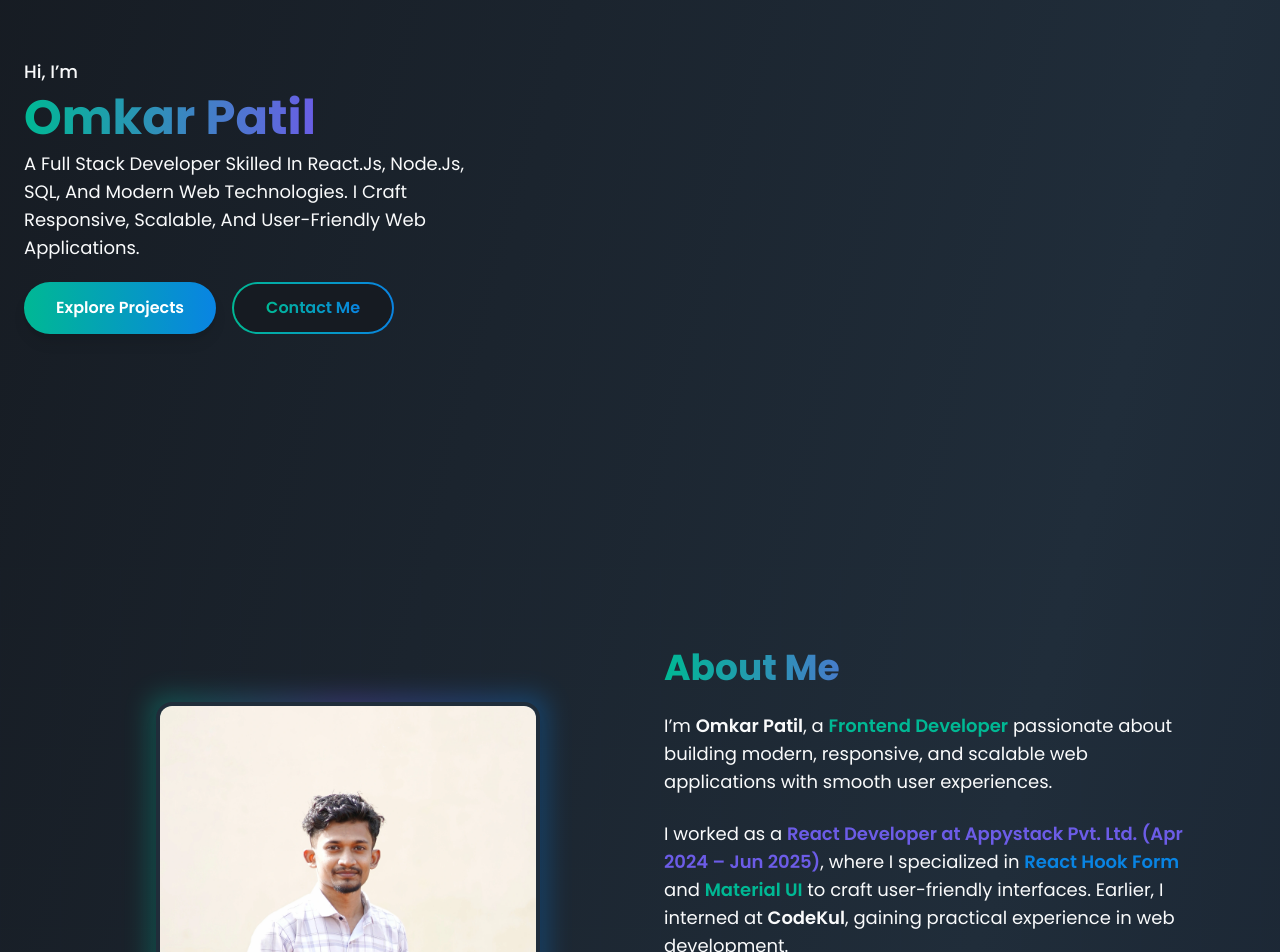
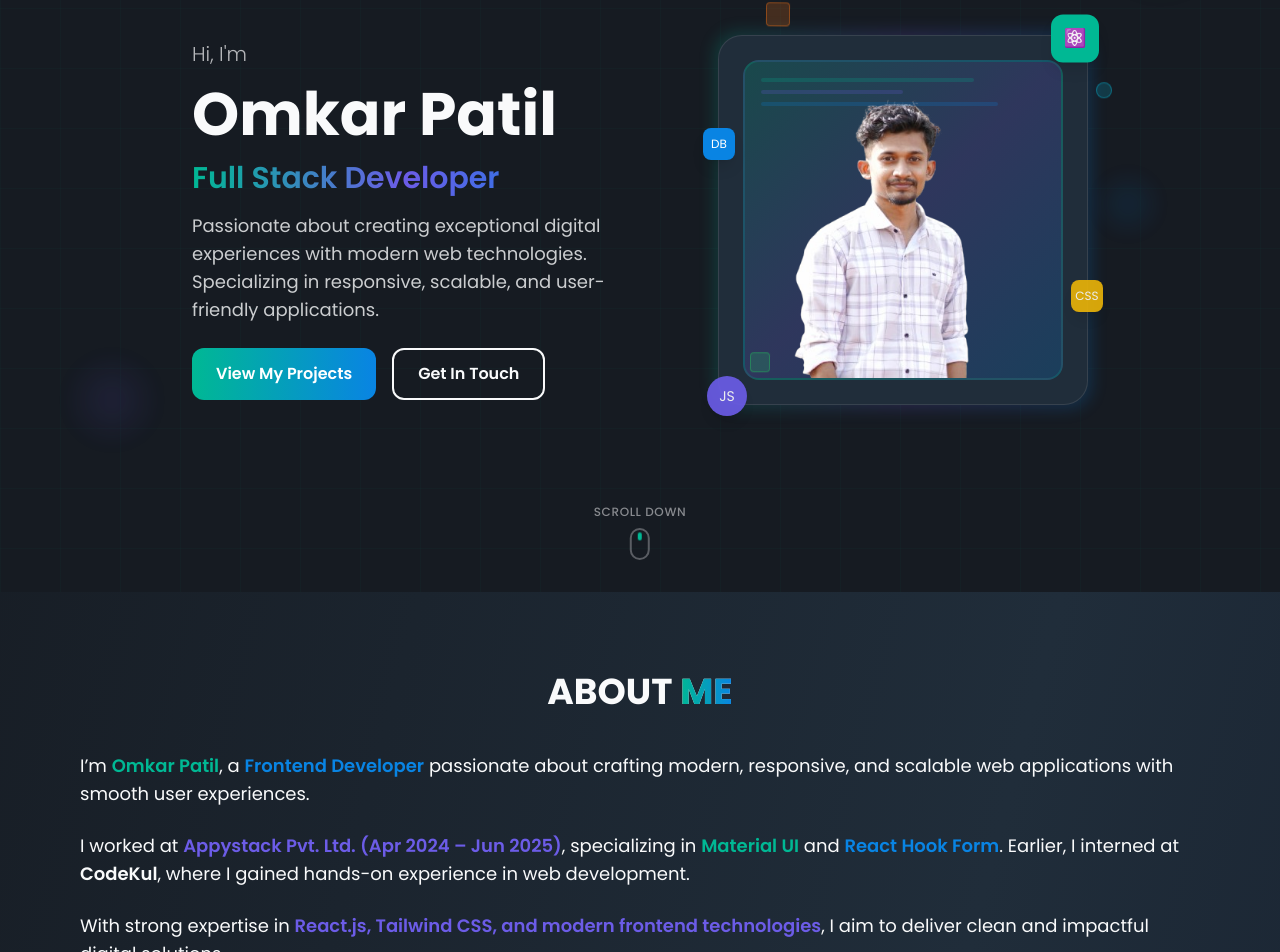
Before and after one commit to omkarpatil2906/myPortfolio, a React (Create React App) app: page / in a window 1280 px wide. Shown: the part 232-1184 px from the top of the page. Built offline with nearby package versions, Linux system fonts and the light colour scheme.

Commit message:
initial commit

```diff
--- a/src/layout/Navbar.js
+++ b/src/layout/Navbar.js
@@ -69,9 +69,10 @@ function Navbar({ darkMode, setDarkMode }) {
                     {/* Logo */}
                     <div className="flex items-center gap-3 group cursor-pointer">
                         <div className="transition-transform duration-300 group-hover:scale-110 group-hover:rotate-3">
-                            <LofiFyLogo />
+                            {/* <LofiFyLogo /> */}
+
                         </div>
-                        <p className="text-2xl font-bold text-dark dark:text-light">LifoFy</p>
+                        <p className="text-2xl font-bold text-dark dark:text-light"> <span className='text-emeraldGreen mr-0.5'>O</span>P</p>
                     </div>
 
                     {/* Desktop Menu */}
--- a/src/pages/AboutSection.js
+++ b/src/pages/AboutSection.js
@@ -1,6 +1,5 @@
 import React from "react";
 import { motion } from "framer-motion";
-import OmkarImg from "../common/assets/OmkarP.webp"
 
 const textVariants = {
   hidden: { opacity: 0, y: 20 },
@@ -17,89 +16,82 @@ const AboutSection = () => {
       id="about"
       className="relative py-20 px-6 md:px-12 lg:px-20 font-poppins overflow-hidden"
     >
-            {/* Decorative Grid Background (like homepage) */}
+      {/* Decorative Grid Background (same as HomePage) */}
       <div className="absolute inset-0 opacity-[0.02] dark:opacity-[0.04]">
         <div
           className="w-full h-full"
           style={{
-                        backgroundImage: `linear-gradient(rgba(46, 204, 113, 0.15) 1px, transparent 1px),
-              linear-gradient(90deg, rgba(52, 152, 219, 0.15) 1px, transparent 1px)`,
-                        backgroundSize: "60px 60px",
+            backgroundImage: `linear-gradient(rgba(46, 204, 113, 0.1) 1px, transparent 1px),
+              linear-gradient(90deg, rgba(46, 204, 113, 0.1) 1px, transparent 1px)`,
+            backgroundSize: "50px 50px",
           }}
         ></div>
       </div>
 
-            <div className="max-w-6xl mx-auto flex flex-col md:flex-row items-center gap-12 relative z-10">
-                {/* Left Side - Image */}
-                <motion.div
-                    className="flex-1 flex justify-center"
-                    initial={{ opacity: 0, x: -50 }}
-                    whileInView={{ opacity: 1, x: 0 }}
-                    transition={{ duration: 0.8 }}
+      <div className="max-w-6xl mx-auto relative z-10">
+        {/* Heading */}
+        <motion.h2
+          className="text-2xl md:text-4xl uppercase font-poppins font-bold mb-10
+                     bg-gradient-to-r from-dark to-dark dark:from-light dark:to-light
+                     bg-clip-text text-transparent text-center"
+          initial={{ opacity: 0, y: -20 }}
+          whileInView={{ opacity: 1, y: 0 }}
           viewport={{ once: true }}
+          transition={{ duration: 0.8, delay: 0.2 }}
         >
-                    <div className="relative group">
-                        <div className="absolute -inset-2 bg-gradient-to-r from-emeraldGreen via-techViolet to-techBlue rounded-2xl blur-md opacity-30 group-hover:opacity-50 transition-all duration-500"></div>
-                        <img
-                            src={OmkarImg} // Replace with your photo
-                            alt="Omkar Patil"
-                            className="relative rounded-2xl w-72 h-72 md:w-96 md:h-96 object-cover shadow-lg border-4 border-white dark:border-dark2"
-                            loading="lazy"
-                        />
-                    </div>
-                </motion.div>
+          About{" "}
+          <span className="bg-gradient-to-r from-emeraldGreen to-techBlue bg-clip-text text-transparent">
+            Me
+          </span>
+        </motion.h2>
 
-                {/* Right Side - Content */}
-                <motion.div
-                    className="flex-1 space-y-6 text-center md:text-left"
+        {/* Content */}
+        <div className="space-y-6 text-center md:text-left text-dark dark:text-light">
+          <motion.p
+            className="text-base md:text-lg leading-relaxed"
+            variants={textVariants}
+            custom={0.2}
             initial="hidden"
             whileInView="visible"
             viewport={{ once: true }}
           >
-                    <motion.h2
-                        className="text-3xl md:text-4xl font-bold bg-gradient-to-r from-emeraldGreen via-techViolet to-techBlue bg-clip-text text-transparent"
-                        variants={textVariants}
-                    >
-                        About Me
-                    </motion.h2>
-
-                    <motion.p
-                        className="text-base md:text-lg leading-relaxed text-dark dark:text-light"
-                        variants={textVariants}
-                        custom={0.3}
-                    >
-                        I’m <span className="font-semibold">Omkar Patil</span>, a{" "}
-                        <span className="text-emeraldGreen font-semibold">Frontend Developer</span>{" "}
-                        passionate about building modern, responsive, and scalable web
-                        applications with smooth user experiences.
+            I’m <span className="font-semibold text-emeraldGreen">Omkar Patil</span>, a{" "}
+            <span className="font-semibold text-techBlue">Frontend Developer</span> passionate
+            about crafting modern, responsive, and scalable web applications with smooth
+            user experiences.
           </motion.p>
 
           <motion.p
-                        className="text-base md:text-lg leading-relaxed text-dark dark:text-light"
+            className="text-base md:text-lg leading-relaxed"
             variants={textVariants}
-                        custom={0.6}
+            custom={0.4}
+            initial="hidden"
+            whileInView="visible"
+            viewport={{ once: true }}
           >
-                        I worked as a{" "}
+            I worked at{" "}
             <span className="font-semibold text-techViolet">
-                            React Developer at Appystack Pvt. Ltd. (Apr 2024 – Jun 2025)
-                        </span>, where I specialized in{" "}
-                        <span className="font-semibold text-techBlue">React Hook Form</span> and{" "}
-                        <span className="font-semibold text-emeraldGreen">Material UI</span> to
-                        craft user-friendly interfaces. Earlier, I interned at{" "}
-                        <span className="font-semibold">CodeKul</span>, gaining practical
+              Appystack Pvt. Ltd. (Apr 2024 – Jun 2025)
+            </span>, specializing in{" "}
+            <span className="text-emeraldGreen font-semibold">Material UI</span> and{" "}
+            <span className="text-techBlue font-semibold">React Hook Form</span>. Earlier, I
+            interned at <span className="font-semibold">CodeKul</span>, where I gained hands-on
             experience in web development.
           </motion.p>
 
           <motion.p
-                        className="text-base md:text-lg leading-relaxed text-dark dark:text-light"
+            className="text-base md:text-lg leading-relaxed"
             variants={textVariants}
-                        custom={0.9}
+            custom={0.6}
+            initial="hidden"
+            whileInView="visible"
+            viewport={{ once: true }}
           >
             With strong expertise in{" "}
-                        <span className="font-semibold">
+            <span className="font-semibold text-techViolet">
               React.js, Tailwind CSS, and modern frontend technologies
             </span>
-                        , I focus on delivering clean, impactful digital solutions.
+            , I aim to deliver clean and impactful digital solutions.
           </motion.p>
 
           {/* Button */}
@@ -111,7 +103,7 @@ const AboutSection = () => {
           >
             View My Work
           </motion.a>
-                </motion.div>
+        </div>
       </div>
     </section>
   );
--- a/src/pages/HomePage.js
+++ b/src/pages/HomePage.js
@@ -1,19 +1,13 @@
-import React from "react";
-import { motion } from "framer-motion";
-import HomeImage from "../common/assets/tech boy.png";
-import { Helmet } from "react-helmet-async";
-
-
-const textVariants = {
-  hidden: { opacity: 0, y: 20 },
-  visible: (delay = 0) => ({
-    opacity: 1,
-    y: 0,
-    transition: { duration: 0.6, delay },
-  }),
-};
+import React, { useEffect, useState } from 'react';
+import omkar from "../common/assets/12.png";
 
 const HomePage = () => {
+  const [isVisible, setIsVisible] = useState(false);
+
+  useEffect(() => {
+    setIsVisible(true);
+  }, []);
+
   const handleLinkClick = (id) => {
     const element = document.getElementById(id);
     if (element) {
@@ -21,160 +15,180 @@ const HomePage = () => {
     }
   };
 
+
   return (
-    <>
-      <Helmet>
-        <title>Omkar Patil | React.js, Node.js & Full Stack Developer</title>
-        <meta
-          name="description"
-          content="I am Omkar Patil, a passionate Full Stack Developer skilled in React.js, Node.js, SQL, JavaScript, HTML, CSS, and Tailwind CSS. I build modern, scalable, and responsive web applications."
+    <div className="min-h-screen bg-light dark:bg-dark font-poppins pt-20 relative overflow-hidden">
+
+      {/* Background Elements */}
+      <div className="absolute inset-0">
+        {/* Subtle Grid Pattern */}
+        <div
+          className="w-full h-full opacity-5 dark:opacity-10"
+          style={{
+            backgroundImage: `
+              linear-gradient(rgba(0, 184, 148, 0.3) 1px, transparent 1px),
+              linear-gradient(90deg, rgba(0, 184, 148, 0.3) 1px, transparent 1px)
+            `,
+            backgroundSize: '60px 60px'
+          }}
         />
-        <meta
-          name="keywords"
-          content="Omkar Patil, React developer, Node.js developer, SQL, JavaScript, Tailwind CSS, Full Stack Developer, Web Developer Portfolio"
-        />
-        <meta name="author" content="Omkar Patil" />
-        <meta name="robots" content="index, follow" />
-        <meta name="language" content="English" />
 
-        {/* Open Graph / Social Media */}
-        <meta
-          property="og:title"
-          content="Omkar Patil | Full Stack Web Developer"
-        />
-        <meta
-          property="og:description"
-          content="React.js, Node.js & SQL Developer. Explore my personal portfolio showcasing modern, responsive, and scalable web projects."
-        />
-        <meta property="og:image" content="https://fusionphotofilms.com/og-image.jpg" />
-        <meta property="og:url" content="https://yourdomain.com/" />
-        <meta property="og:type" content="website" />
+        {/* Floating Shapes */}
+        <div className="absolute top-32 right-20 w-20 h-20 bg-emeraldGreen/10 rounded-full blur-xl animate-pulse"></div>
+        <div className="absolute bottom-40 left-20 w-16 h-16 bg-techViolet/10 rounded-full blur-lg animate-pulse delay-1000"></div>
+        <div className="absolute top-1/2 right-32 w-12 h-12 bg-techBlue/10 rounded-full blur-md animate-pulse delay-500"></div>
+      </div>
 
-        {/* Twitter Card */}
-        <meta name="twitter:card" content="summary_large_image" />
-        <meta name="twitter:title" content="Omkar Patil | Full Stack Developer" />
-        <meta
-          name="twitter:description"
-          content="Passionate React.js, Node.js, SQL, and JavaScript developer. Check out my projects and contact me for collaborations."
-        />
-        <meta name="twitter:image" content="https://fusionphotofilms.com/og-image.jpg" />
-      </Helmet>
+      {/* Main Content - 70% Width Centered */}
+      <div className="relative z-10 min-h-[calc(100vh-56px)] flex items-center justify-center">
+        <div className="w-[70%] max-w-6xl">
+          <div className="grid lg:grid-cols-2 gap-12 items-center">
 
-      <section className="h-[100vh] font-poppins pt-14 flex items-center justify-center overflow-hidden relative">
-        {/* Decorative Grid */}
-        <div className="absolute inset-0 opacity-[0.02] dark:opacity-[0.04]">
-          <div
-            className="w-full h-full"
-            style={{
-              backgroundImage: `linear-gradient(rgba(46, 204, 113, 0.1) 1px, transparent 1px), linear-gradient(90deg, rgba(46, 204, 113, 0.1) 1px, transparent 1px)`,
-              backgroundSize: "50px 50px",
-            }}
-          ></div>
-        </div>
+            {/* Text Content */}
+            <div className="space-y-6">
 
-        <div className="max-w-7xl px-6 py-12 w-full flex flex-col-reverse md:flex-row items-center justify-between gap-10 relative z-10">
-          {/* Text Section */}
-          <div className="flex-1 text-center lg:text-left space-y-5">
-            <div className="space-y-2">
-              <motion.div
-                className="inline-flex items-center"
-                initial={{ opacity: 0, scale: 0.9 }}
-                animate={{ opacity: 1, scale: 1 }}
-                transition={{ duration: 0.5 }}
+
+
+              {/* Main Text */}
+              <div className="space-y-4">
+                <div
+                  className={`transform transition-all duration-700 delay-400 ${isVisible ? 'translate-y-0 opacity-100' : 'translate-y-6 opacity-0'
+                    }`}
+                >
+                  <p className="text-lg md:text-xl text-dark/70 dark:text-light/70 font-light">
+                    Hi, I'm
+                  </p>
+                </div>
+
+                <div
+                  className={`transform transition-all duration-700 delay-600 ${isVisible ? 'translate-y-0 opacity-100' : 'translate-y-6 opacity-0'
+                    }`}
+                >
+                  <h1 className="text-4xl md:text-5xl lg:text-6xl font-bold text-dark dark:text-light leading-tight">
+                    Omkar Patil
+                  </h1>
+                </div>
+
+                <div
+                  className={`transform transition-all duration-700 delay-800 ${isVisible ? 'translate-y-0 opacity-100' : 'translate-y-6 opacity-0'
+                    }`}
+                >
+                  <h2 className="text-xl md:text-2xl lg:text-3xl font-semibold bg-gradient-to-r from-emeraldGreen via-techViolet to-techBlue bg-clip-text text-transparent mb-4">
+                    Full Stack Developer
+                  </h2>
+                  <p className="text-base md:text-lg text-dark/80 dark:text-light/80 max-w-xl leading-relaxed">
+                    Passionate about creating exceptional digital experiences with modern web technologies.
+                    Specializing in responsive, scalable, and user-friendly applications.
+                  </p>
+                </div>
+              </div>
+
+
+
+              {/* Action Buttons */}
+              <div
+                className={`flex flex-col sm:flex-row gap-4 transform transition-all duration-700 delay-1400 ${isVisible ? 'translate-y-0 opacity-100' : 'translate-y-6 opacity-0'
+                  }`}
               >
-                <motion.h3
-                  className="text-lg text-dark dark:text-light font-medium"
-                  initial="hidden"
-                  animate="visible"
-                  custom={0}
-                  variants={textVariants}
+                <button
+                  onClick={() => handleLinkClick("projects")}
+                  className="group relative px-6 py-3 bg-gradient-to-r from-emeraldGreen to-techBlue text-white rounded-xl font-semibold transition-all duration-300 hover:shadow-lg hover:shadow-emeraldGreen/30 hover:-translate-y-1"
                 >
-                  Hi, I’m
-                </motion.h3>
-              </motion.div>
+                  <span className="relative z-10">View My Projects</span>
+                  <div className="absolute inset-0 bg-gradient-to-r from-techBlue to-emeraldGreen rounded-xl opacity-0 group-hover:opacity-100 transition-opacity duration-300"></div>
+                </button>
 
-              <motion.h1
-                className="text-4xl md:text-5xl font-bold bg-gradient-to-r from-emeraldGreen via-techViolet to-techBlue bg-clip-text text-transparent"
-                initial={{ opacity: 0, x: -50 }}
-                animate={{ opacity: 1, x: 0 }}
-                transition={{ delay: 0.5, duration: 0.6 }}
-              >
-                Omkar Patil
-              </motion.h1>
+                <button
+                  onClick={() => handleLinkClick("contact")}
+                  className="group px-6 py-3 bg-transparent border-2 border-dark dark:border-light text-dark dark:text-light rounded-xl font-semibold transition-all duration-300 hover:bg-dark hover:text-light dark:hover:bg-light dark:hover:text-dark hover:-translate-y-1"
+                >
+                  Get In Touch
+                </button>
+              </div>
 
-              <motion.p
-                className="mt-4 text-base capitalize md:text-lg max-w-md mx-auto md:mx-0"
-                initial="hidden"
-                animate="visible"
-                custom={1.2}
-                variants={textVariants}
-              >
-                A Full Stack Developer skilled in React.js, Node.js, SQL, and
-                modern web technologies. I craft responsive, scalable, and
-                user-friendly web applications.
-              </motion.p>
+
             </div>
 
-            {/* Buttons */}
-            <motion.div className="flex justify-center md:justify-start gap-4 flex-wrap mb-8">
-              <motion.button
-                onClick={() => handleLinkClick("projects")}
-                className="bg-gradient-to-r from-emeraldGreen to-techBlue text-white px-4 lg:px-8 py-3 rounded-full font-semibold shadow-lg hover:shadow-xl hover:scale-105 transition-all duration-300 flex items-center gap-2"
-                initial="hidden"
-                animate="visible"
-                variants={textVariants}
-                custom={2.0}
-                whileHover={{ scale: 1.05 }}
-                whileTap={{ scale: 0.95 }}
-                aria-label="Explore Projects"
+            {/* Visual Section */}
+            <div className="relative flex justify-center lg:justify-end">
+              <div
+                className={`transform transition-all duration-1000 delay-300 ${isVisible ? 'translate-x-0 opacity-100' : 'translate-x-12 opacity-0'
+                  }`}
               >
-                Explore Projects
-              </motion.button>
-              <motion.div
-                className="group relative rounded-full p-[2px] transition-all duration-300 bg-gradient-to-r from-emeraldGreen to-techBlue"
-                initial="hidden"
-                animate="visible"
-                variants={textVariants}
-                custom={2.2}
-              >
-                <button
-                  onClick={() => handleLinkClick("contact")}
-                  className="w-full h-full bg-white dark:bg-dark hover:text-light px-4 lg:px-8 py-3 rounded-full font-semibold transition-all duration-300
-                    group-hover:bg-transparent group-hover:text-white"
-                  aria-label="Contact Me"
-                >
-                  <h2 className="bg-gradient-to-r from-emeraldGreen to-techBlue bg-clip-text text-transparent group-hover:bg-none group-hover:text-white transition-all duration-300">
-                    Contact Me
-                  </h2>
-                </button>
-              </motion.div>
-            </motion.div>
+                {/* Main Profile Card */}
+                <div className="relative group">
+                  {/* Glow Effect */}
+                  <div className="absolute -inset-1 bg-gradient-to-r from-emeraldGreen via-techViolet to-techBlue rounded-3xl blur opacity-20 group-hover:opacity-30 transition-opacity duration-500"></div>
+
+                  {/* Profile Container */}
+                  <div className="relative bg-light2 dark:bg-dark2 rounded-3xl p-6 border border-dark/10 dark:border-light/10 hover:scale-105 transition-all duration-500">
+                    {/* Profile Image Placeholder */}
+                    <div className="w-64 h-64 lg:w-80 lg:h-80 bg-gradient-to-br from-emeraldGreen/20 via-techViolet/20 to-techBlue/20 rounded-2xl flex flex-col items-center justify-center border-2 border-emeraldGreen/20 relative overflow-hidden">
+                      <div className="text-6xl font-bold text-emeraldGreen mb-2">
+                        <img src={omkar} className='h-96 object-cover' alt="" />
+                      </div>
+                      <div className="text-sm text-dark/60 dark:text-light/60 font-medium">Full Stack Developer</div>
+
+                      {/* Code Lines Effect */}
+                      <div className="absolute top-4 left-4 right-4 space-y-2 opacity-20">
+                        <div className="h-1 bg-emeraldGreen rounded w-3/4"></div>
+                        <div className="h-1 bg-techViolet rounded w-1/2"></div>
+                        <div className="h-1 bg-techBlue rounded w-5/6"></div>
+                      </div>
+                    </div>
+
+                    {/* Floating Tech Icons */}
+                    <div className="absolute -top-3 -right-3 w-12 h-12 bg-emeraldGreen rounded-xl flex items-center justify-center text-white text-lg shadow-lg animate-bounce">
+                      ⚛️
+                    </div>
+
+                    <div className="absolute -bottom-3 -left-3 w-10 h-10 bg-techViolet rounded-full flex items-center justify-center text-white text-sm shadow-lg animate-pulse">
+                      JS
+                    </div>
+
+                    <div className="absolute top-1/4 -left-4 w-8 h-8 bg-techBlue rounded-lg flex items-center justify-center text-white text-xs shadow-lg">
+                      DB
+                    </div>
+
+                    <div className="absolute bottom-1/4 -right-4 w-8 h-8 bg-yellow-500 rounded-lg flex items-center justify-center text-white text-xs shadow-lg animate-pulse delay-300">
+                      CSS
+                    </div>
+                  </div>
+                </div>
+
+                {/* Floating Elements Around */}
+                <div className="absolute -top-8 left-12 w-6 h-6 bg-orange-500/20 rounded border border-orange-500/40 animate-float"></div>
+                <div className="absolute top-12 -right-6 w-4 h-4 bg-cyan-500/20 rounded-full border border-cyan-500/40 animate-float delay-500"></div>
+                <div className="absolute bottom-8 left-8 w-5 h-5 bg-green-500/20 rounded border border-green-500/40 animate-float delay-1000"></div>
+              </div>
+            </div>
           </div>
+        </div>
+      </div>
 
-          {/* Image Section */}
-          <motion.div
-            className="flex-1 relative"
-            initial={{ opacity: 0, x: 50 }}
-            animate={{ opacity: 1, x: 0 }}
-            transition={{ delay: 0.3, duration: 0.8 }}
-          >
-            <div className="relative group">
-              {/* <div className="relative">
-                <img
-                  src={HomeImage}
-                  alt="Omkar Patil - Full Stack Developer"
-                  className="h-80 w-80 lg:h-[450px] lg:w-[450px]"
-                  loading="eager"
-                  fetchpriority="high"
-                  width={600}
-                  height={400}
-                />
-              </div> */}
-            </div>
-          </motion.div>
+      {/* Scroll Indicator */}
+      <div
+        className={`absolute bottom-8 left-1/2 transform -translate-x-1/2 transition-all duration-700 delay-1800 ${isVisible ? 'translate-y-0 opacity-100' : 'translate-y-4 opacity-0'
+          }`}
+      >
+        <div className="flex flex-col items-center space-y-2">
+          <span className="text-xs uppercase tracking-wider text-dark/50 dark:text-light/50 font-medium">
+            Scroll Down
+          </span>
+          <div className="w-5 h-8 border-2 border-dark/30 dark:border-light/30 rounded-full flex justify-center">
+            <div className="w-1 h-2 bg-emeraldGreen rounded-full mt-1 animate-bounce"></div>
+          </div>
         </div>
-      </section>
-    </>
+      </div>
+
+      <style jsx>{`
+        @keyframes float {
+          0%, 100% { transform: translateY(0px) rotate(0deg); }
+          50% { transform: translateY(-10px) rotate(5deg); }
+        }
+        .animate-float { animation: float 3s ease-in-out infinite; }
+      `}</style>
+    </div>
   );
 };
 
```
Also changed, not shown: src/common/assets/12.png (added). Lines whose indentation alone changed are shown as unchanged.
